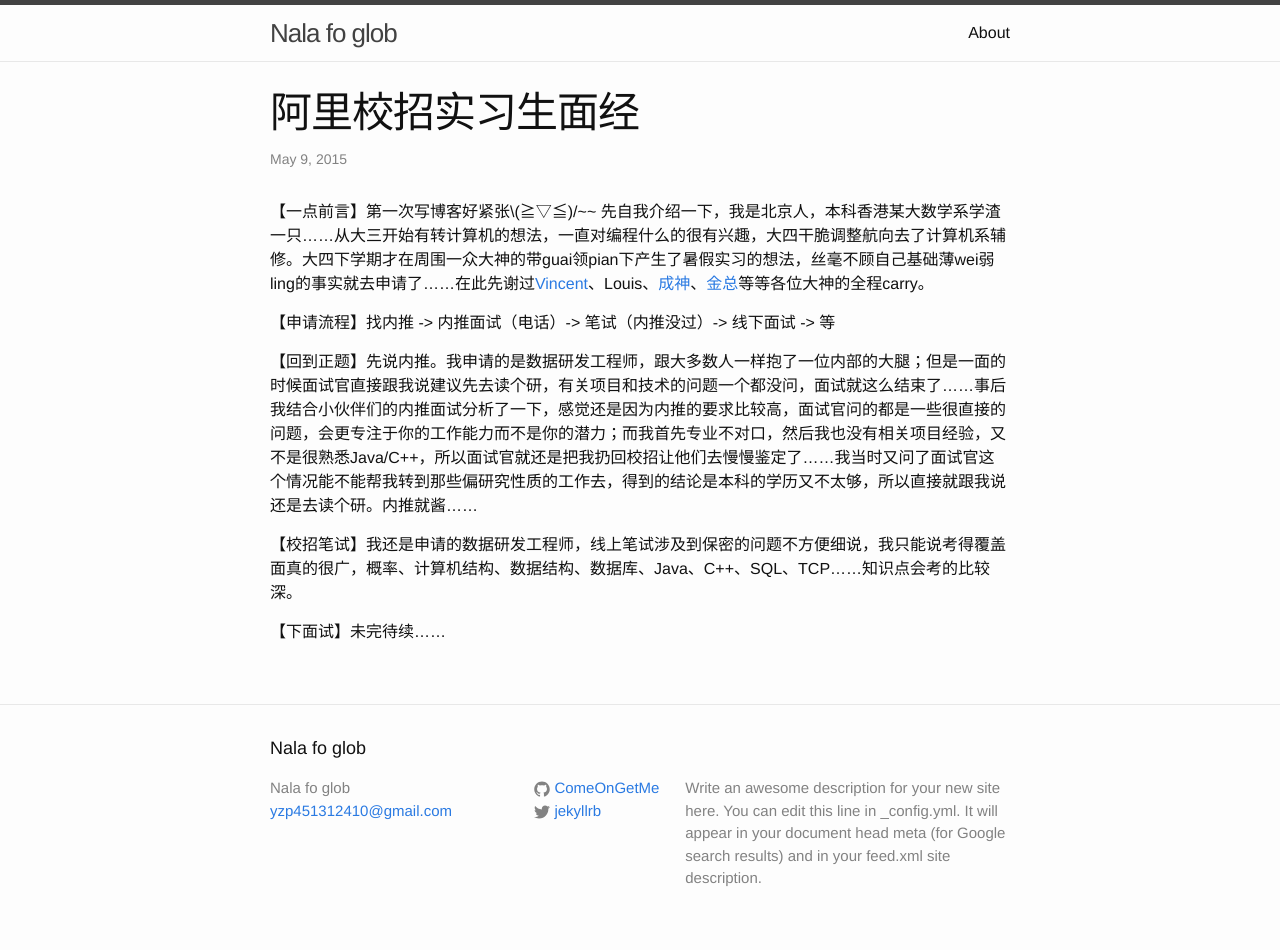
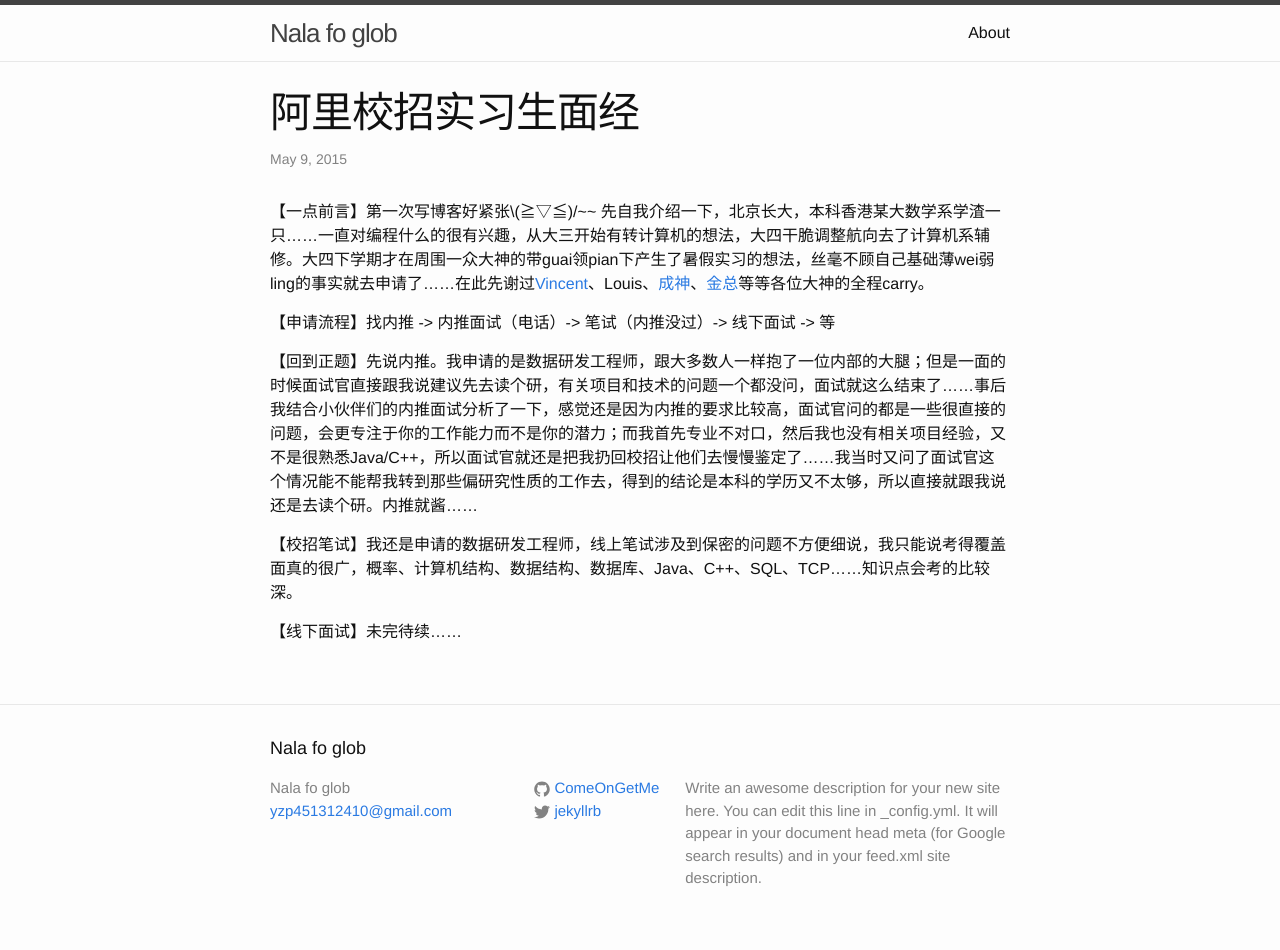
Before and after one commit to ComeOnGetMe/ComeOnGetMe.github.io, a Jekyll site: the page built from _posts/2015-05-09-welcome-to-my-blog.markdown, in a window 1280 px wide. Built offline with Jekyll 4.4.1, drawn with Linux system fonts in a browser that asks for light colours.

Commit message:
GHC2015 1C1

```diff
--- a/_posts/2015-05-09-welcome-to-my-blog.markdown
+++ b/_posts/2015-05-09-welcome-to-my-blog.markdown
@@ -4,7 +4,7 @@
 date:   2015-05-09 16:47:22
 categories: jekyll update
 ---
-【一点前言】第一次写博客好紧张\\(≧▽≦)/~~ 先自我介绍一下，我是北京人，本科香港某大数学系学渣一只……从大三开始有转计算机的想法，一直对编程什么的很有兴趣，大四干脆调整航向去了计算机系辅修。大四下学期才在周围一众大神的带guai领pian下产生了暑假实习的想法，丝毫不顾自己基础薄wei弱ling的事实就去申请了……在此先谢过[Vincent][vincent]、Louis、[成神][wc]、[金总][Elvin]等等各位大神的全程carry。
+【一点前言】第一次写博客好紧张\\(≧▽≦)/~~ 先自我介绍一下，北京长大，本科香港某大数学系学渣一只……一直对编程什么的很有兴趣，从大三开始有转计算机的想法，大四干脆调整航向去了计算机系辅修。大四下学期才在周围一众大神的带guai领pian下产生了暑假实习的想法，丝毫不顾自己基础薄wei弱ling的事实就去申请了……在此先谢过[Vincent][vincent]、Louis、[成神][wc]、[金总][Elvin]等等各位大神的全程carry。
 
 【申请流程】找内推 -> 内推面试（电话）-> 笔试（内推没过）-> 线下面试 -> 等
 
@@ -12,7 +12,7 @@
 
 【校招笔试】我还是申请的数据研发工程师，线上笔试涉及到保密的问题不方便细说，我只能说考得覆盖面真的很广，概率、计算机结构、数据结构、数据库、Java、C++、SQL、TCP……知识点会考的比较深。
 
-【下面试】未完待续……
+【线下面试】未完待续……
 
 [vincent]: https://github.com/grayy921013
 [wc]: https://github.com/wcyz666
```
